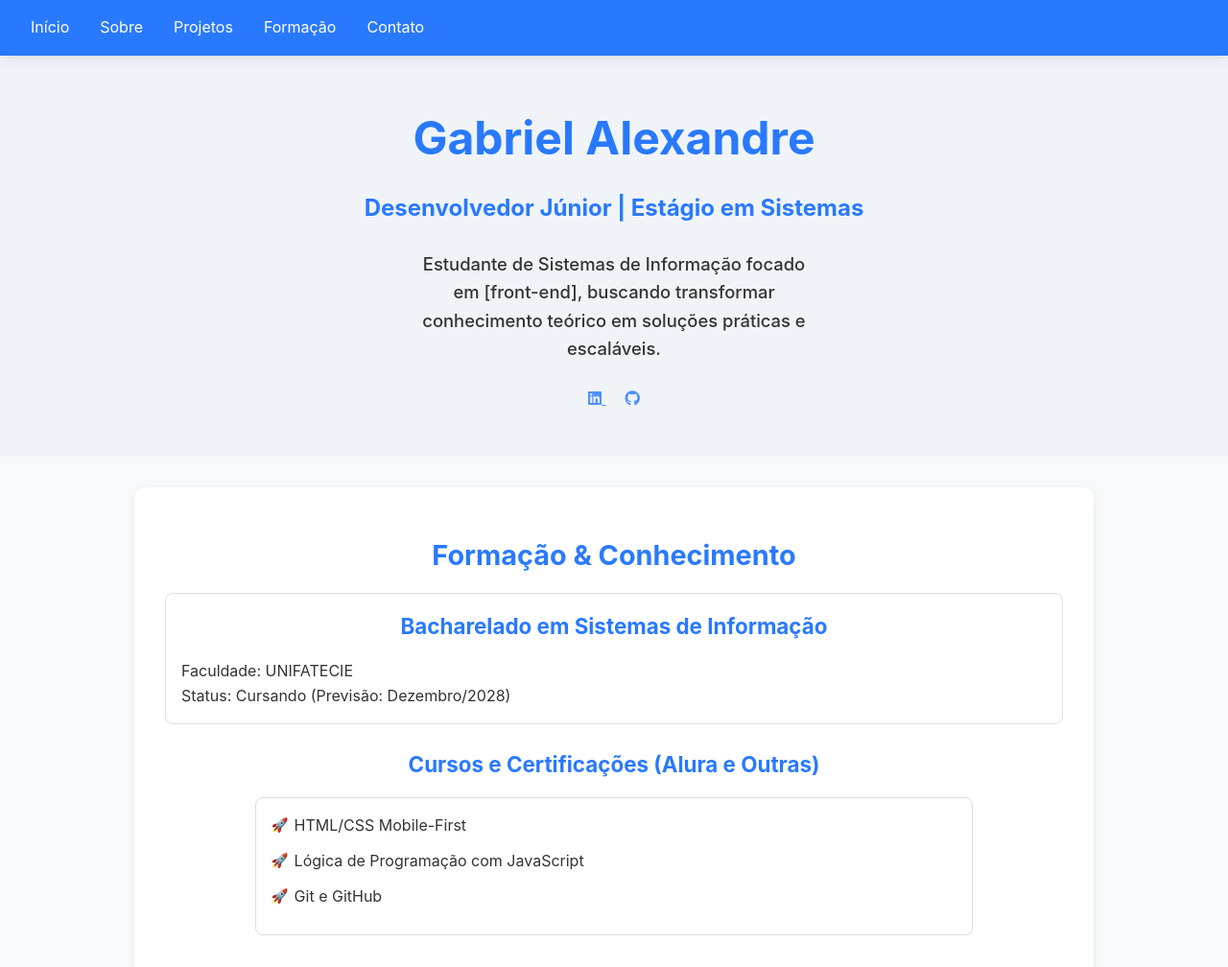
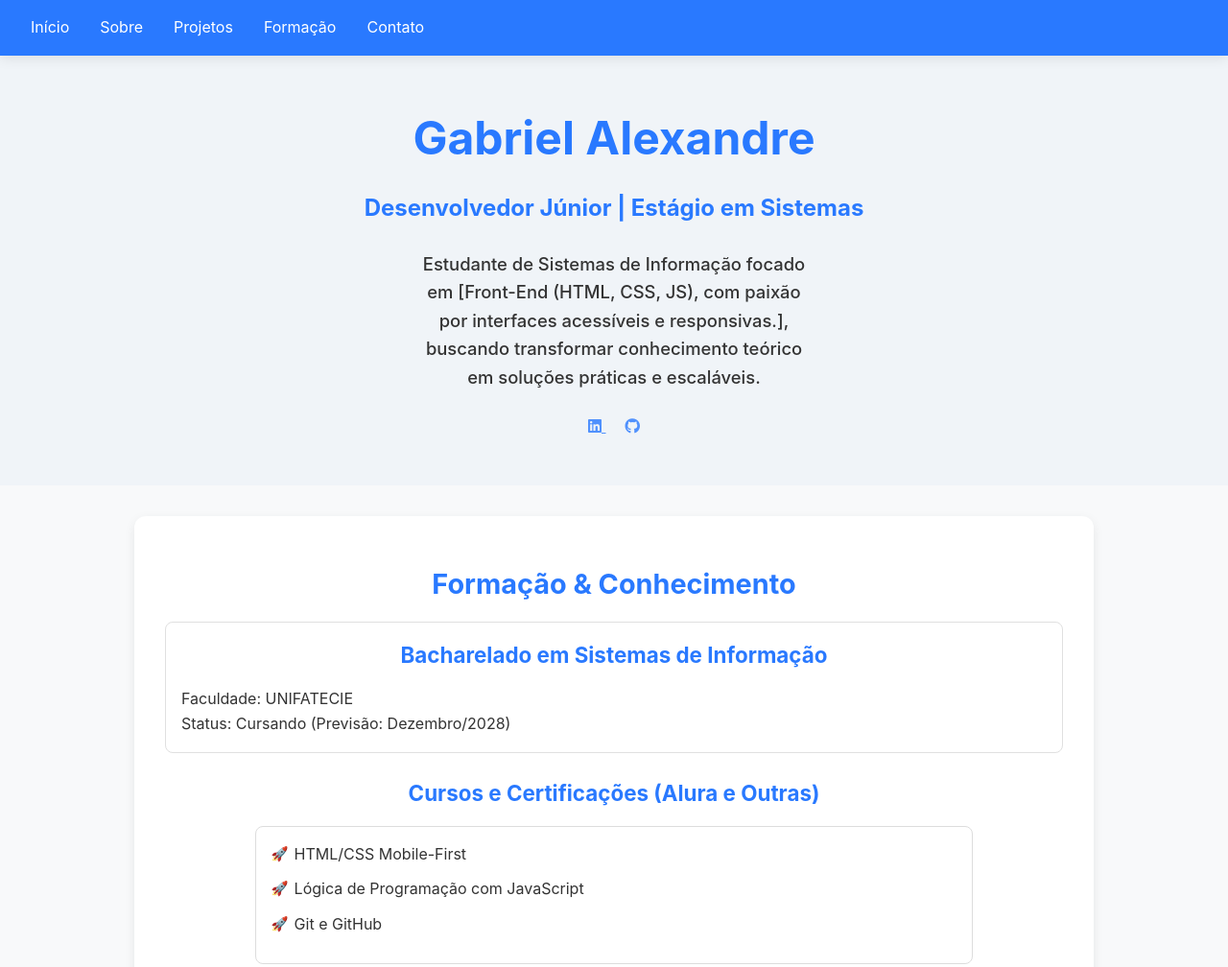
Before and after one commit to gabrielpoukas/Portifolio-, a plain HTML site: page index.html in a window 1280 px wide. Shown: the top 1008 px of the page at 96% size. Drawn offline with Linux system fonts and the light colour scheme.

Commit message:
Update index.html

```diff
--- a/index.html
+++ b/index.html
@@ -28,7 +28,7 @@
         <section id="inicio" class="inicio">
             <h1> Gabriel Alexandre </h1>
             <h2>Desenvolvedor Júnior | Estágio em Sistemas</h2>
-            <p class="pitch">Estudante de Sistemas de Informação focado em [front-end], buscando transformar conhecimento teórico em soluções práticas e escaláveis.</p>
+            <p class="pitch">Estudante de Sistemas de Informação focado em [Front-End (HTML, CSS, JS), com paixão por interfaces acessíveis e responsivas.], buscando transformar conhecimento teórico em soluções práticas e escaláveis.</p>
 
             <div class="links-sociais">
                 <a href="https://www.linkedin.com/in/gabriel-alexandre-marques-cardoso-0041101ab/" target="_blank" aria-label="LinkedIn">
```
